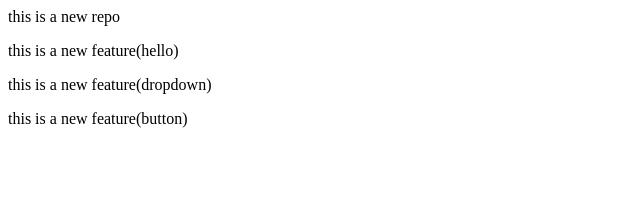
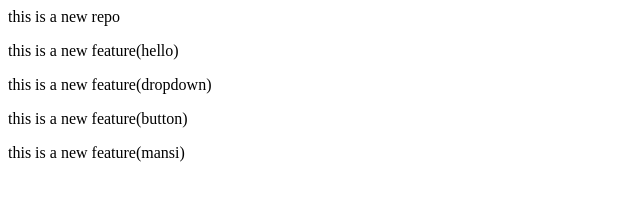
Before and after one commit to mansipatil12345/localrepo, a plain HTML site: page index.html in a window 1280 px wide. Shown: the whole page, without its empty margins (0-640 px from the left). Drawn offline with Linux system fonts and the light colour scheme.

Commit message:
add mansi

```diff
--- a/index.html
+++ b/index.html
@@ -4,3 +4,5 @@
 <p>this is a new feature(dropdown)</p>
 
 <p>this is a new feature(button)</p>
+
+<p>this is a new feature(mansi)</p>
```
